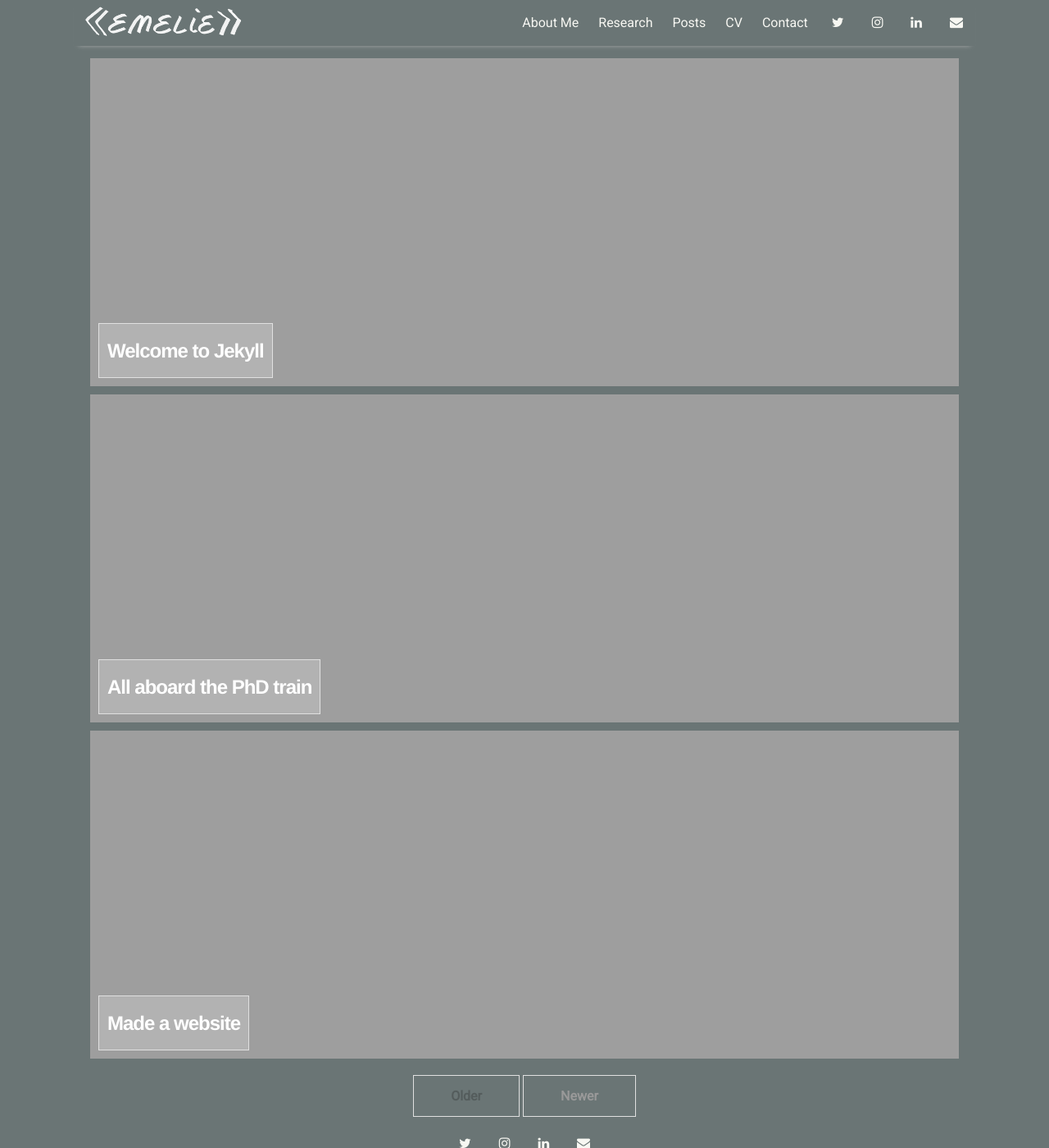
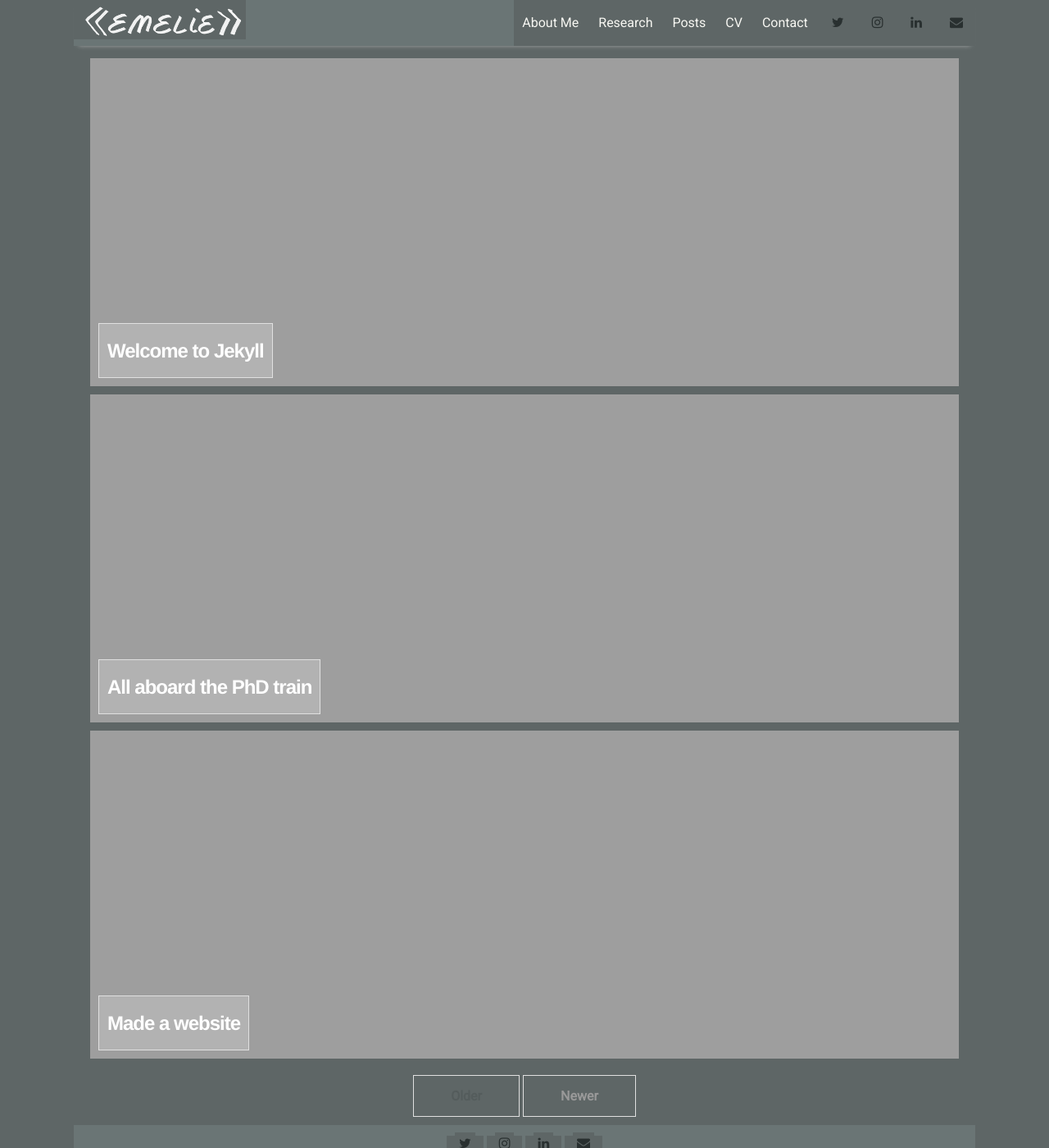
Before and after one commit to evdv/evdv.github.io, a Jekyll site: the page built from index.html, in a window 1280 px wide and 1400 px high. Shown: the whole window at 82% size. Built offline with Jekyll 4.4.1, drawn with Linux system fonts in a browser that asks for light colours; nearby versions of some CDN libraries; the list of posts is cut into pages by our own code.

Commit message:
Update default colours

```diff
--- a/assets/css/main.scss
+++ b/assets/css/main.scss
@@ -4,11 +4,12 @@
 $base-font-family: 'Roboto', sans-serif;
 $body-font-family: 'Roboto', sans-serif;
 $code-font-family: "Source Code Pro", monospace;
-$background-color: #6a7575;
+$background-color: #5e6666;
 * {
-  background-color: #6a7575;
+  background-color: #5e6666;
   margin: 0;
   padding: 0;
+  color: #293030;
 }
 $brand-color: #f7f7f2;
 
```
